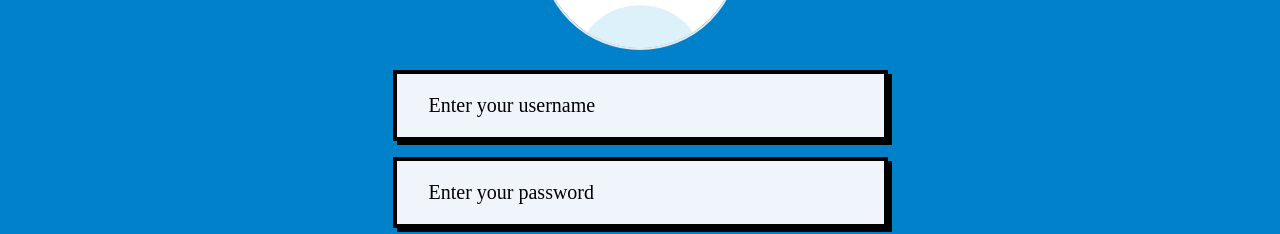
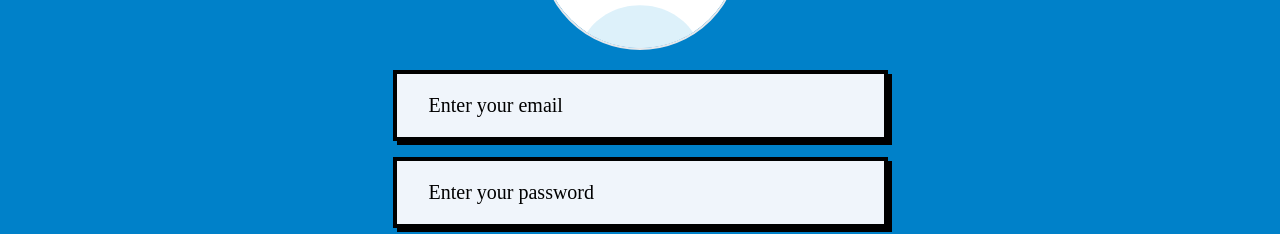
Before and after one commit to rajgupta-ml/anpiVidya1, a React (Create React App) app in the folder Client/: page /login in a window 1280 px wide. Shown: the part 324-558 px from the top of the page. Built offline with nearby package versions, Linux system fonts and the light colour scheme.

Commit message:
replace username into email in login container

```diff
--- a/Client/src/components/login-componets/LoginContainer.jsx
+++ b/Client/src/components/login-componets/LoginContainer.jsx
@@ -26,7 +26,7 @@ function LoginContainer() {
                     </div>
 
                     <div className="input-fields | flex flex-col gap-4 ">
-                        <input type="text" placeholder='Enter your username' className=' log-input-field | w-[350px] h-[71px] px-8 bg-[#F0F5FB] border-4 border-black placeholder:text-black placeholder: text-[1.25rem] outline-none md:w-[495px] font-[poppins]' />
+                        <input type="text" placeholder='Enter your email' className=' log-input-field | w-[350px] h-[71px] px-8 bg-[#F0F5FB] border-4 border-black placeholder:text-black placeholder: text-[1.25rem] outline-none md:w-[495px] font-[poppins]' />
                         <input type="password" placeholder='Enter your password' className='log-input-field  | w-[350px] h-[71px] px-8 bg-[#F0F5FB] border-4 border-black placeholder:text-black placeholder: text-[1.25rem] outline-none md:w-[495px] font-[poppins]' />
                     </div>
                     <button type='submit' className='log-cta | w-full h-[5.375rem] mt-[30px] border-4 border-black outline-none bg-[#FFC100] text-[3.375rem] text-white'><h1 className='rotate-[-2.13deg]'>submit</h1></button>
```
